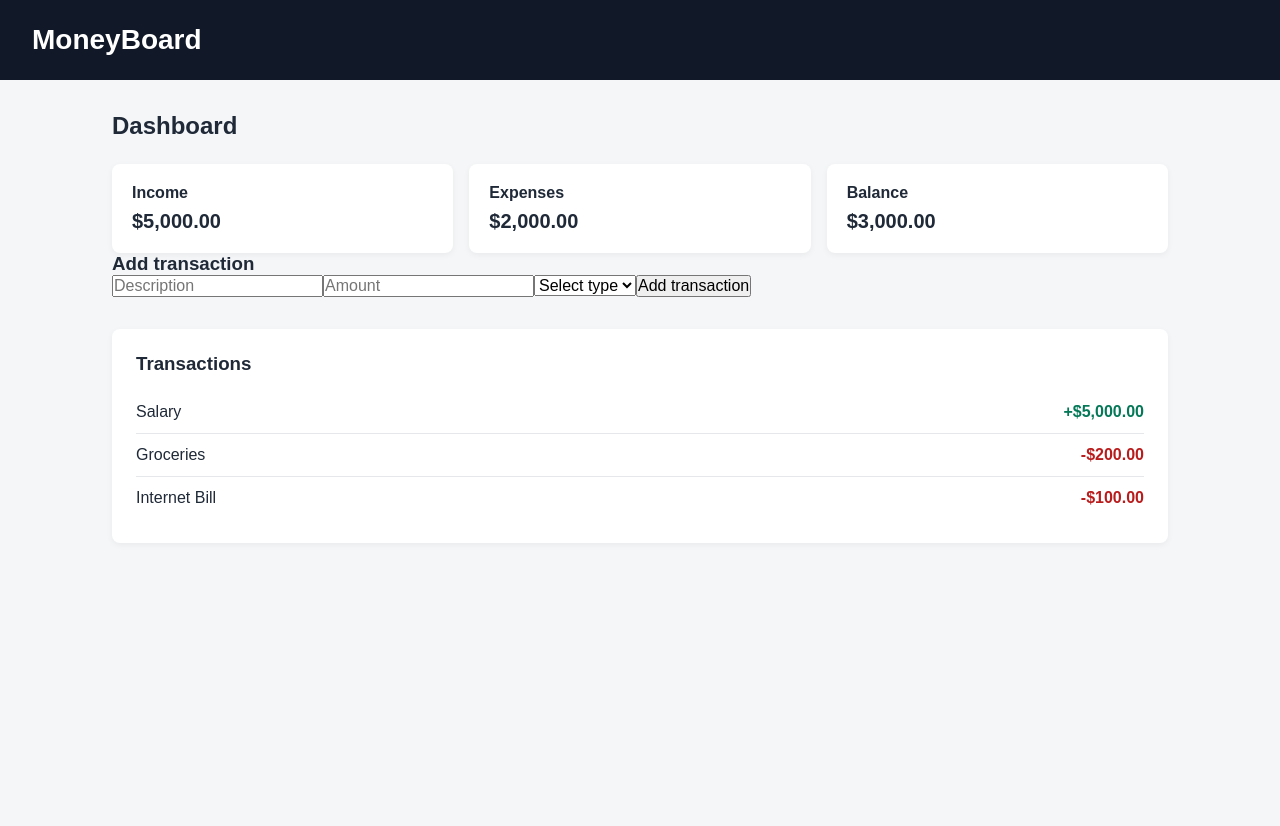
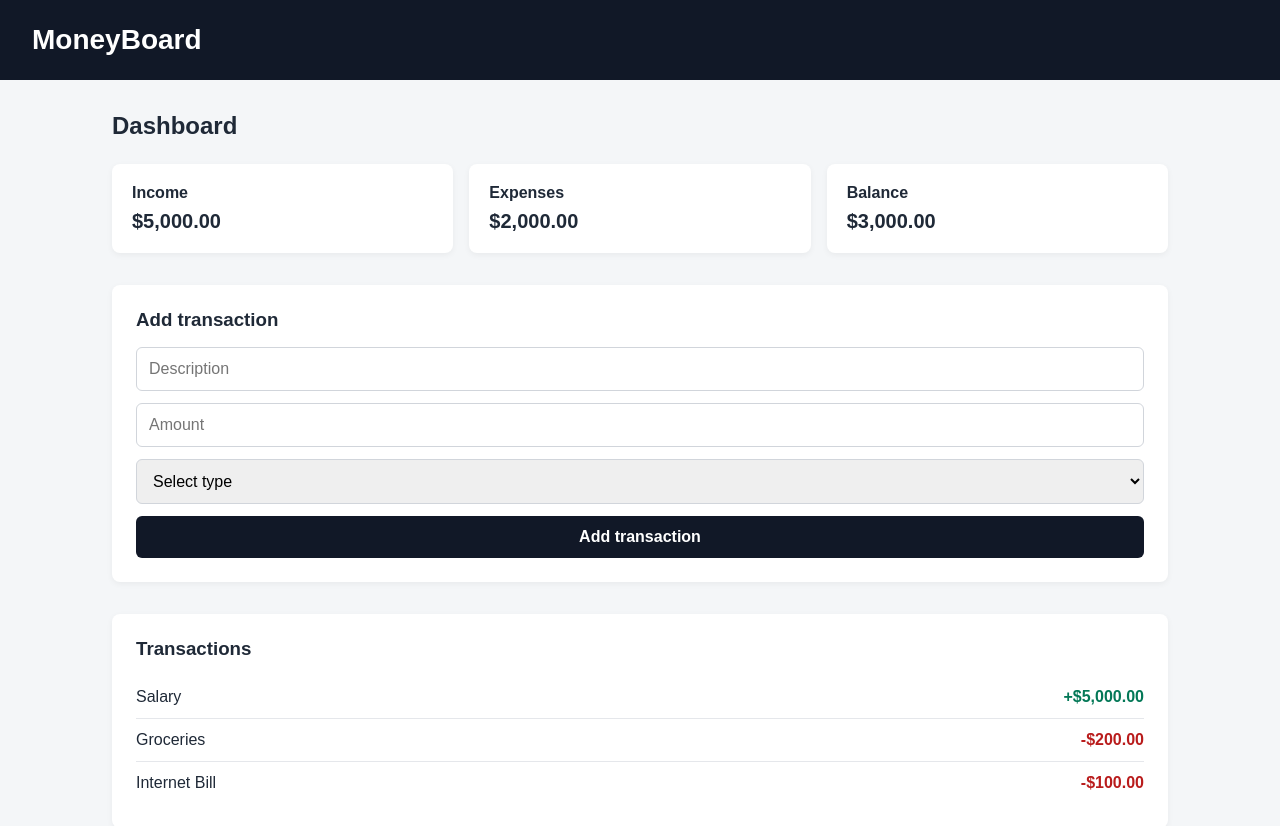
Before and after one commit to CaceresEly/MoneyBoard, a React (Vite) app: page / in a window 1280 px wide. Shown: the top 826 px of the page. Before the commit the page ends 800 px from the top, so only its background shows below. Built offline with nearby package versions, Linux system fonts and the light colour scheme.

Commit message:
style: add transaction form styles

```diff
--- a/src/index.css
+++ b/src/index.css
@@ -95,3 +95,38 @@ textarea {
 .expense {
   color: #b91c1c;
 }
+
+.transaction-form {
+  margin-top: 32px;
+  background: #ffffff;
+  padding: 24px;
+  border-radius: 8px;
+  box-shadow: 0 2px 6px rgba(0, 0, 0, 0.05);
+  display: grid;
+  gap: 12px;
+}
+
+.transaction-form h3 {
+  margin-bottom: 4px;
+}
+
+.transaction-form input,
+.transaction-form select {
+  padding: 12px;
+  border: 1px solid #d1d5db;
+  border-radius: 6px;
+}
+
+.transaction-form button {
+  padding: 12px;
+  border: none;
+  border-radius: 6px;
+  background-color: #111827;
+  color: #ffffff;
+  cursor: pointer;
+  font-weight: bold;
+}
+
+.transaction-form button:hover {
+  background-color: #1f2937;
+}
```
